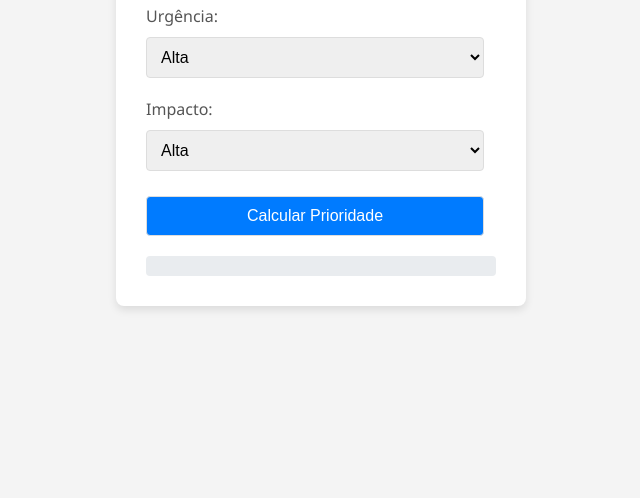
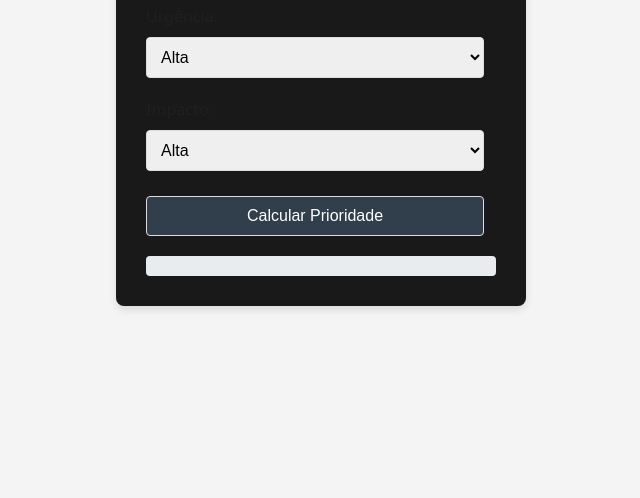
Before and after one commit to brenojp/priority, a plain HTML site: page index.html in a window 1280 px wide. Shown: the part 302-800 px from the top of the page, without its empty margins (319-959 px from the left). Drawn offline with Linux system fonts and the light colour scheme.

Commit message:
style change

```diff
--- a/style.css
+++ b/style.css
@@ -15,7 +15,7 @@ body {
 }
 
 .container {
-  background-color: #fff;
+  background-color: #191919;
   padding: 30px;
   border-radius: 8px;
   box-shadow: 0 4px 8px rgba(0, 0, 0, 0.1);
@@ -29,7 +29,7 @@ body {
 label {
   display: block;
   margin-bottom: 5px;
-  color: #555;
+  color: #202020;
 }
 
 select,
@@ -44,14 +44,14 @@ button {
 }
 
 button {
-  background-color: #007bff;
+  background-color: #313e4c;
   color: white;
   cursor: pointer;
   transition: background-color 0.3s ease;
 }
 
 button:hover {
-  background-color: #0056b3;
+  background-color: #313e4c;
 }
 
 .resultado {
```
